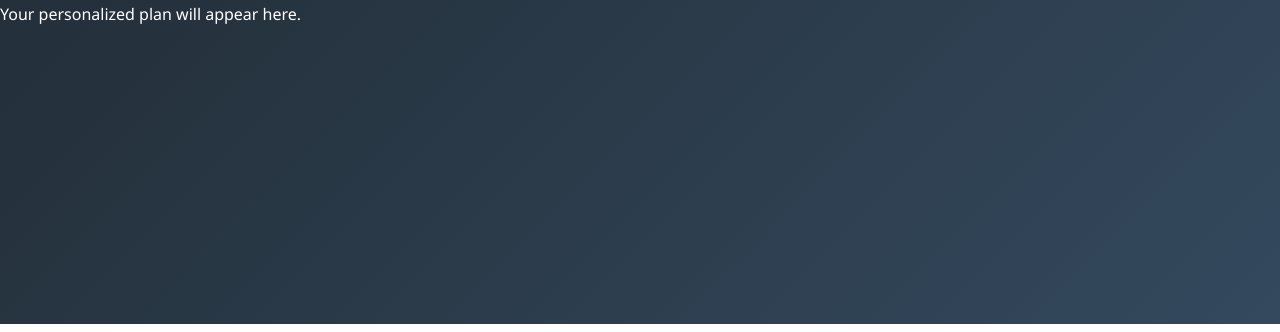
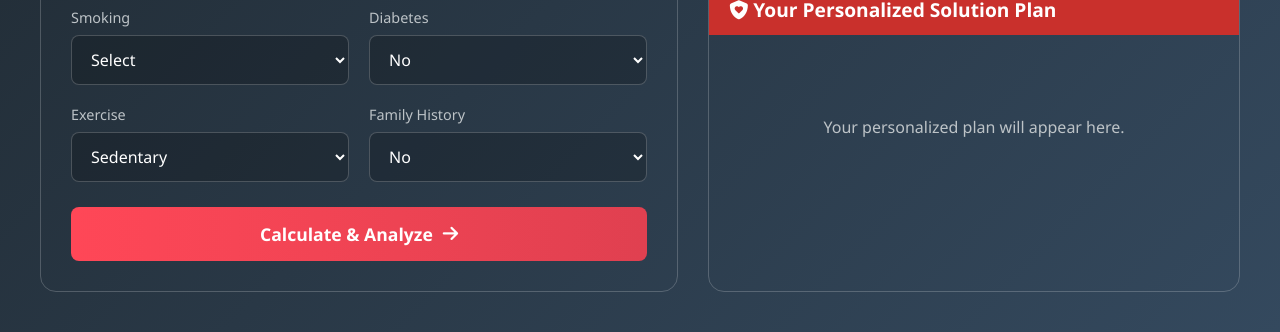
Before and after one commit to mandeep-Singhgit/HeartApp, a website: page public/home.html in a window 1280 px wide. Shown: the part 496-828 px from the top of the page. Drawn offline with nearby package versions, Linux system fonts and the light colour scheme.

```diff
--- a/public/style.css
+++ b/public/style.css
@@ -91,3 +91,131 @@
     background: #ffffff;
     color: #000000;
 }
+
+/* --- YAHAN SE HOME.HTML KE LIYE STYLES ADD KIYE GAYE HAIN --- */
+
+.main-content {
+    padding-top: 140px;
+    padding-left: 40px;
+    padding-right: 40px;
+    padding-bottom: 40px;
+}
+.app-container {
+    max-width: 1300px;
+    width: 100%;
+    margin: 0 auto;
+    display: grid;
+    grid-template-columns: 1.2fr 1fr;
+    gap: 30px;
+    align-items: stretch;
+}
+.left-column, .right-column {
+    display: flex;
+    flex-direction: column;
+    gap: 30px;
+}
+.card {
+    border-radius: 16px;
+    padding: 0;
+    border: 1px solid var(--border-color);
+    height: 100%;
+    overflow: hidden;
+}
+.card.glass-card {
+    background: var(--glass-bg);
+    backdrop-filter: blur(10px);
+    -webkit-backdrop-filter: blur(10px);
+    box-shadow: 0 8px 32px 0 rgba(0, 0, 0, 0.37);
+}
+.card-header {
+    background-color: #c9302c;
+    padding: 12px 20px;
+    margin-bottom: 25px;
+    display: flex;
+    align-items: center;
+    gap: 12px;
+}
+.card-header h2, .card-header i {
+    margin: 0;
+    font-size: 1.2rem;
+    font-weight: 600;
+    color: var(--text-primary);
+}
+form {
+    padding: 0 30px 30px 30px;
+    display: flex;
+    flex-direction: column;
+    flex-grow: 1;
+}
+.form-grid {
+    display: grid;
+    grid-template-columns: 1fr 1fr;
+    gap: 20px;
+    margin-bottom: auto;
+}
+.form-grid label {
+    font-weight: 500;
+    margin-bottom: 8px;
+    display: block;
+    color: var(--text-secondary);
+    font-size: 0.9rem;
+}
+.form-grid input, .form-grid select {
+    width: 100%;
+    padding: 12px 15px;
+    border-radius: 8px;
+    border: 1px solid var(--border-color);
+    background-color: rgba(0,0,0,0.2);
+    color: var(--text-primary);
+    font-size: 1rem;
+}
+.predict-btn {
+    width: 100%;
+    padding: 15px;
+    background-image: linear-gradient(to right, var(--primary-red), var(--dark-red));
+    color: white;
+    font-size: 1.1rem;
+    border: none;
+    border-radius: 8px;
+    cursor: pointer;
+    font-weight: 600;
+    margin-top: 25px;
+    transition: all 0.3s ease;
+    display: flex;
+    align-items: center;
+    justify-content: center;
+    gap: 10px;
+}
+.predict-btn:hover { box-shadow: 0 0 20px rgba(255, 71, 87, 0.6); transform: translateY(-3px); }
+
+#risk-profile-content, #solution-content {
+    padding: 0 30px 30px 30px;
+    flex-grow: 1;
+    display: flex;
+    flex-direction: column;
+    justify-content: center;
+}
+.chart-container { position: relative; height: 200px; width: 200px; margin: 0 auto 20px auto; }
+.chart-text { position: absolute; top: 50%; left: 50%; transform: translate(-50%, -50%); text-align: center; }
+.chart-text-percent { font-size: 2.8rem; font-weight: 700; }
+.chart-text-label { font-size: 1rem; color: var(--text-secondary); }
+.risk-factors-list { list-style: none; padding: 0; margin-top: 15px; width: 100%; }
+.risk-factors-list li { display: flex; justify-content: space-between; align-items: center; padding: 14px 5px; border-bottom: 1px solid var(--border-color); font-size: 0.95rem; }
+.risk-factors-list li:last-child { border-bottom: none; }
+.risk-factors-list i { color: var(--orange-accent); }
+.solution-plan { display: grid; grid-template-columns: 1.5fr 1fr; align-items: center; gap: 20px; width: 100%; }
+.solution-plan ul { list-style: none; padding: 0; margin: 0;}
+.solution-plan li { display: flex; align-items: center; gap: 15px; margin-bottom: 15px; }
+.solution-plan .icon-circle { width: 45px; height: 45px; border-radius: 50%; display: flex; align-items: center; justify-content: center; color: #fff; font-size: 1.3rem; flex-shrink: 0; }
+.solution-plan .icon-circle.checkup { background-color: #ff4757; }
+.solution-plan .icon-circle.exercise { background-color: #5352ed; }
+.solution-plan .icon-circle.diet { background-color: #ffa502; }
+.solution-plan .icon-circle.sleep { background-color: #2ed573; }
+.solution-plan .icon-circle.stress { background-color: #9b59b6; }
+.solution-plan .recommendation-text strong { display: block; font-weight: 600; font-size: 1rem; margin-bottom: 4px; }
+.solution-plan .recommendation-text span { font-size: 0.9rem; color: var(--text-secondary); }
+.solution-chart-container { height: 250px; }
+.placeholder-text { text-align: center; padding: 40px 20px; color: var(--text-secondary); font-size: 1rem; }
+.low { color: var(--green-accent); }
+.medium { color: var(--orange-accent); }
+.high { color: var(--primary-red); }
```
